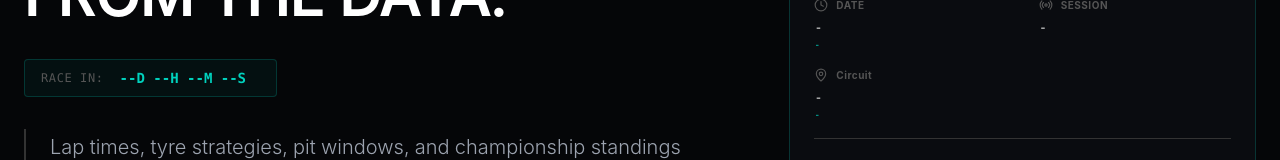
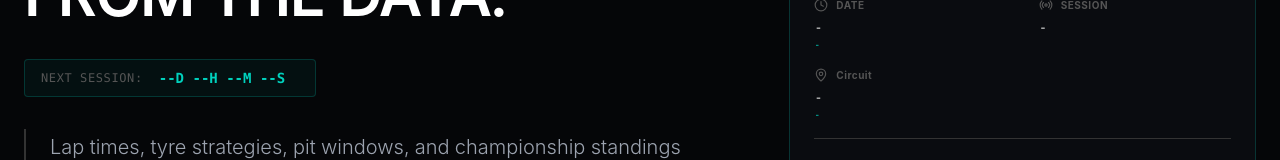
Before and after one commit to javanpang/f1-pitwall, a React app in the folder frontend/: page / in a window 1280 px wide. Shown: the part 310-470 px from the top of the page. Built offline with nearby package versions, Linux system fonts and the light colour scheme; no server answers; the HTML template or start-up script is replaced by a standard one.

Commit message:
fix: update label to display the next session

```diff
--- a/frontend/src/features/home/HomePage.tsx
+++ b/frontend/src/features/home/HomePage.tsx
@@ -77,7 +77,7 @@ export default function Home() {
             <div className="flex items-center gap-3 font-mono text-sm">
               <div className="flex items-center gap-4 px-4 py-2 bg-[#00D2BE]/5 border border-[#00D2BE]/20 rounded-sm">
                 <span className="text-[#555] text-xs uppercase tracking-wider">
-                  Race In:
+                  Next Session:
                 </span>
                 <span className="text-[#00D2BE] font-bold w-35 tabular-nums">
                   {countdown}
```
